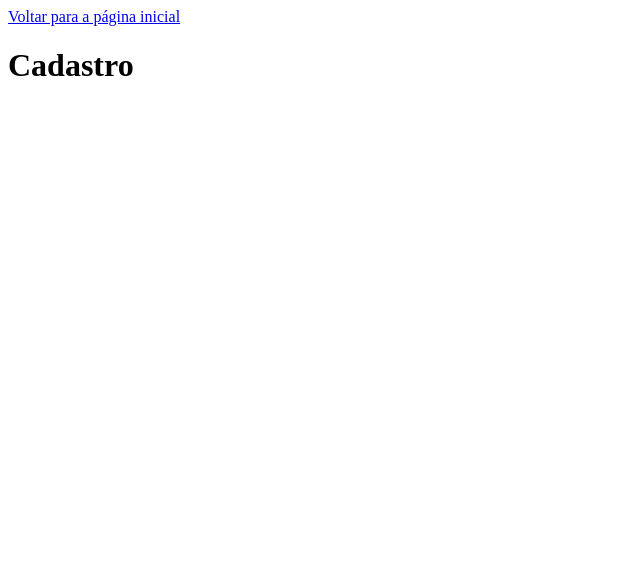
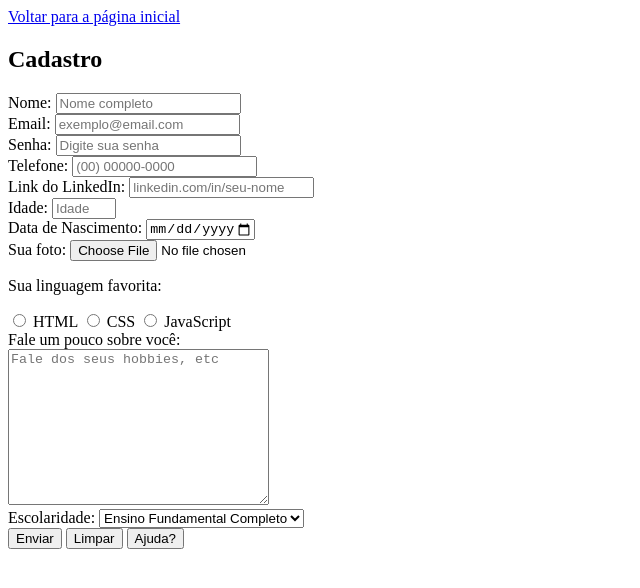
Before and after one commit to flaviare1s/soulcode, a plain HTML site: page Etapa 1/HTML/aula1206/cadastro.html in a window 1280 px wide. Shown: the whole page, without its empty margins (0-640 px from the left). Drawn offline with Linux system fonts and the light colour scheme.

Commit message:
Update cadastro.html

```diff
--- a/Etapa 1/HTML/aula1206/cadastro.html
+++ b/Etapa 1/HTML/aula1206/cadastro.html
@@ -1,12 +1,95 @@
 <!DOCTYPE html>
 <html lang="pt-br">
+
 <head>
-  <meta charset="UTF-8">
-  <meta name="viewport" content="width=device-width, initial-scale=1.0">
-  <title>Cadastro</title>
+  <meta charset="UTF-8" />
+  <meta name="viewport" content="width=device-width, initial-scale=1.0" />
+  <title>Cadastro de Usuário</title>
 </head>
+
 <body>
   <a href="index.html">Voltar para a página inicial</a>
-  <h1>Cadastro</h1>
+  <h2>Cadastro</h2>
+  <!--
+    <form> -> Container do formulário
+    <input>, <textarea>, <select> -> Campos de entrada de dados
+    <label> -> rótulo dos campos
+  -->
+
+  <form>
+    <!-- O atributo "for" vincula o campo e o rótulo -->
+    <!-- O placeholder é uma dica para o usuário -->
+    <div>
+      <label for="cNome">Nome: </label>
+      <input type="text" id="cNome" name="nome" placeholder="Nome completo" required />
+    </div>
+
+    <div>
+      <label for="cEmail">Email: </label>
+      <input type="email" id="cEmail" name="email" placeholder="exemplo@email.com" required />
+    </div>
+
+    <div>
+      <label for="cSenha">Senha: </label>
+      <input type="password" id="cSenha" name="senha" placeholder="Digite sua senha" minlength="8" required />
+    </div>
+
+    <div>
+      <label for="cTelefone">Telefone: </label>
+      <input type="tel" id="cTelefone" name="telefone" placeholder="(00) 00000-0000">
+    </div>
+
+    <div>
+      <label for="cLinkedin">Link do LinkedIn: </label>
+      <input type="url" id="cLinkedin" name="linkedin" placeholder="linkedin.com/in/seu-nome" />
+    </div>
+
+    <div>
+      <label for="cIdade">Idade: </label>
+      <input type="number" id="cIdade" name="idade" placeholder="Idade" min="0" max="120">
+    </div>
+
+    <div>
+      <label for="cNascimento">Data de Nascimento: </label>
+      <input type="date" id="cNascimento" name="nascimento" min="1900-01-01" max="2020-12-31">
+    </div>
+
+    <div>
+      <label for="cFoto">Sua foto: </label>
+      <input type="file" id="cFoto" name="foto" accept=".png,.png">
+    </div>
+
+    <p>Sua linguagem favorita: </p>
+
+    <div>
+      <input type="radio" id="html" name="linguagem" value="html" />
+      <label for="html">HTML</label>
+      <input type="radio" id="css" name="linguagem" value="css" />
+      <label for="css">CSS</label>
+      <input type="radio" id="js" name="linguagem" value="js" />
+      <label for="js">JavaScript</label>
+    </div>
+
+
+
+    <div>
+      <label for="cDescricao">Fale um pouco sobre você: </label> <br />
+      <textarea id="cDescricao" name="descricao" placeholder="Fale dos seus hobbies, etc" cols="30" rows="10"></textarea>
+    </div>
+
+    <div>
+      <label for="cEscolaridade">Escolaridade: </label>
+      <select id="cEscolaridade" name="escolaridade">
+        <option value="fundamental">Ensino Fundamental Completo</option>
+        <option value="medio">Ensino Médio Completo</option>
+        <option value="superior">Ensino Superior Completo</option>
+      </select>
+    </div>
+
+    <button type="submit">Enviar</button>
+    <button type="reset">Limpar</button>
+    <button type="button">Ajuda?</button>
+    <!-- Caso precise colocar um button dentro de "form" que não esteja relacionado ao formulário, escolher o type "button" -->
+  </form>
 </body>
 </html>
```
